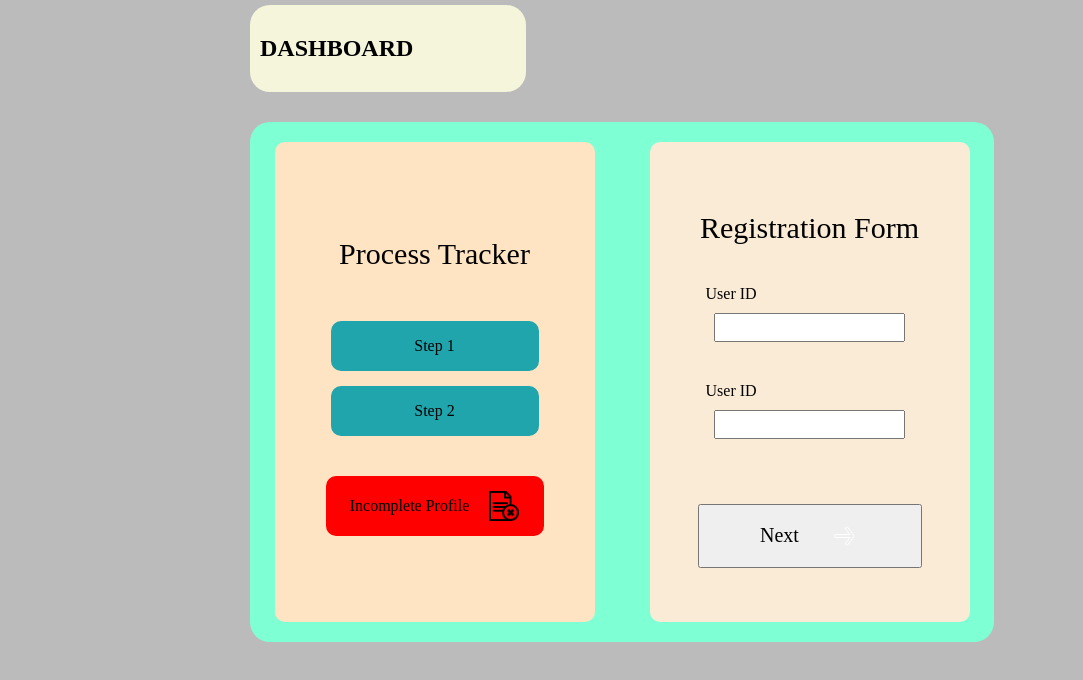
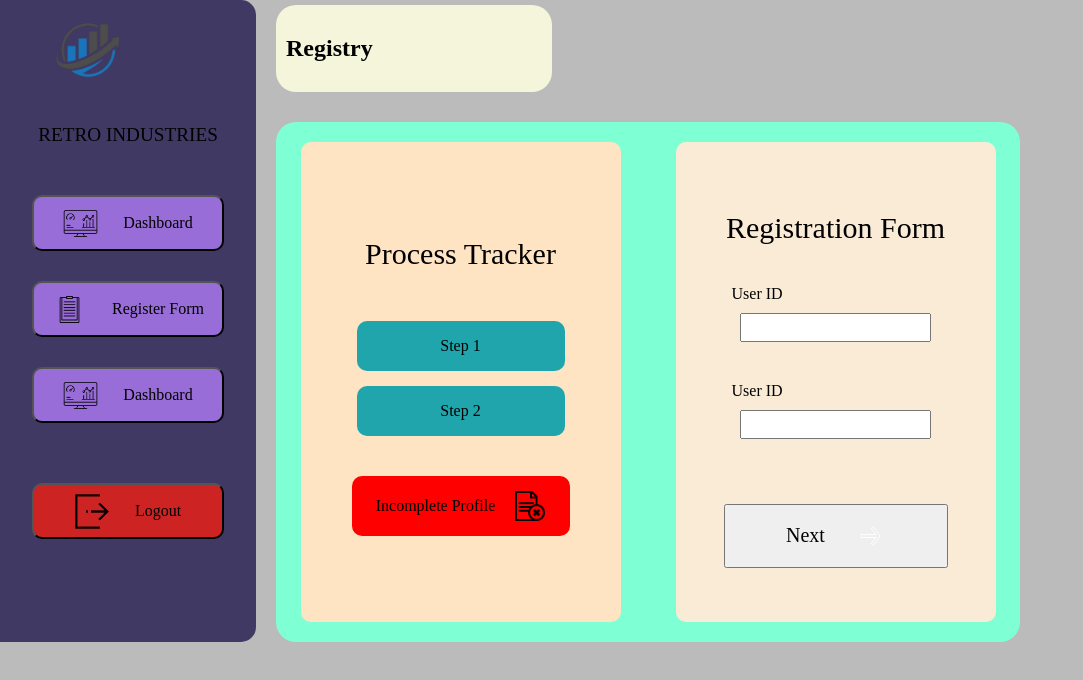
Before and after one commit to Aaronica123/java_promise, a React (Vite) app in the folder display/system_admin/: page /register in a window 1280 px wide. Shown: the top 680 px of the page, without its empty margins (0-1083 px from the left). Built offline with nearby package versions, Linux system fonts and the light colour scheme.

Commit message:
register form

```diff
--- a/display/system_admin/src/App.jsx
+++ b/display/system_admin/src/App.jsx
@@ -8,6 +8,7 @@ import Login from './dashboards/login.jsx';
 import {BrowserRouter as Router,Route,Routes} from "react-router-dom";
 import Payload from './security/role.jsx';
 import Register_form from './dashboards/register_form.jsx';
+
 function App() {
 
 
@@ -19,19 +20,21 @@ function App() {
     {/* <Sidebar/> */}
     {/* <Dash_1/> */}
     {/* <Login/> */}
-    {/* <Router>
+    {/* <Register_form/> */}
+    <Router>
       <Routes>
         <Route path="/" element={<Login/>}/>
         <Route path="/login" element={<Login/>}/>
+        {/* <Route path="/logout" element={<Logout/>}/> */}
         <Route path='/dashboard' element={
           <Payload>
           <Dash_1/>
           </Payload>
         }/>
+        <Route path="/register"element={<Register_form/>}/>
 
       </Routes>
-    </Router> */}
-    <Register_form/>
+    </Router>
     </>
   )
 }
--- a/display/system_admin/src/dashboards/register.css
+++ b/display/system_admin/src/dashboards/register.css
@@ -2,17 +2,20 @@
     display:flex;
     flex-direction: row;
     align-items: stretch;
+    justify-content: center;
     /* width:100vw;
     height: 100vh; */
 
 
 }
-
+.side_dash{
+    flex-shrink: 0;
+}
 .register_header{
     display: flex;
     flex-direction: column;
     gap:30px;
-    margin-left:250px;
+    margin-left:20px;
     margin-top: 5px;
     justify-content: center;
 
--- a/display/system_admin/src/dashboards/register_form.jsx
+++ b/display/system_admin/src/dashboards/register_form.jsx
@@ -1,16 +1,20 @@
 import next from "../images/navigate/next_icon.png";
 import file_complete from "../images/others/file-complete_40445.png";
 import cancel from "../images/others/cancel_logo.png";
+import Sidebar from "../sidebar/sidebar";
 import "./register.css";
 function Register_form(){
     return(
 <>
 <div className="register_design">
+    <div className="side_dash">
+        <Sidebar/>
+    </div>
     <div className="register_header">
 
         <div className="register-title">
             <div className="re1">
-                <h2>DASHBOARD</h2>
+                <h2>Registry</h2>
             </div>
 
         </div>
--- a/display/system_admin/src/dashboards/registry_dashboard.jsx
+++ b/display/system_admin/src/dashboards/registry_dashboard.jsx
@@ -15,7 +15,7 @@ function Dash_1(){
     <div className="dash_1">
         <div className="dash_head">
             <div className="dash_tx">
-                <p>Dashboard</p>
+                <h1>Dashboard</h1>
             </div>
 
         </div>
--- a/display/system_admin/src/notifications/logout.jsx
+++ b/display/system_admin/src/notifications/logout.jsx
@@ -66,11 +66,11 @@ function Logout(){
                     <p>Go Back</p>
                 </div>
                 </div>
-                <div className="log2">
-                <button className="log_p2p" onClick={log}>
+                <button className="log2">
+                <div className="log_p2p" onClick={log}>
                     <div>{mess}</div>
+                </div>
                 </button>
-                </div>
             </div>
         </div>
         </>
--- a/display/system_admin/src/sidebar/sidebar.css
+++ b/display/system_admin/src/sidebar/sidebar.css
@@ -107,7 +107,54 @@
     border-radius: 10px;
     padding: 10px;
 }
+.sidebar_item_reg{
+    display: flex;
+    flex-direction: row;
+    gap:25px;
+    justify-content: center;
+    align-items: center;
+    background-color: #986DD7;
+    min-width: 15vw;
+    cursor: pointer;
+    border-radius: 10px;
+}
 
+.sidebar_hide .sidebar_item_reg{
+    display: flex;
+    flex-direction: row;
+    gap:25px;
+    justify-content: center;
+    align-items: center;
+    background-color: #986DD7;
+    min-width: 5vw;
+    cursor: pointer;
+    border-radius: 10px;
+    padding: 10px;
+}
+.sidebar_item_dash{
+    display: flex;
+    flex-direction: row;
+    gap:25px;
+    justify-content: center;
+    align-items: center;
+    background-color: #986DD7;
+    min-width: 15vw;
+    cursor: pointer;
+    border-radius: 10px;
+}
+
+.sidebar_hide .sidebar_item_dash{
+    display: flex;
+    flex-direction: row;
+    gap:25px;
+    justify-content: center;
+    align-items: center;
+    background-color: #986DD7;
+    min-width: 5vw;
+    cursor: pointer;
+    border-radius: 10px;
+    padding: 10px;
+}
 .sidebar_image{
     display: flex;
     align-items: flex-start;
--- a/display/system_admin/src/sidebar/sidebar.jsx
+++ b/display/system_admin/src/sidebar/sidebar.jsx
@@ -1,13 +1,13 @@
-import { useState } from "react";
+import { useEffect, useState } from "react";
 import logo from "../images/logo/logo.png"
 import logout from "../images/dashboard/logout_logo.png";
 import form_register from "../images/dashboard/register_form_icon.png";
 import dashboard from "../images/dashboard/dashboard.png";
 import "./sidebar.css";
 import Logout from "../notifications/logout";
-
+import { useNavigate } from "react-router-dom";
 function Sidebar(){
-
+const nav=useNavigate();
 const [track,settrack]=useState(true);
 function manage(){
     const hold=!track;
@@ -17,6 +17,12 @@ const [tr,settr]=useState(false);
 const set=()=>{
     const h=!tr;
     settr(h);
+}
+function dir(){
+nav("/register");
+}
+function dash(){
+    nav("/dashboard")
 }
 
 return(
@@ -33,22 +39,22 @@ return(
         </div>
         </div>
 
-        <div className="sidebar_item">
+        <button className="sidebar_item_dash" onClick={dash}>
             <div className="sidebar_image">
                 <img src={dashboard}/>
             </div>
             <div className="sidebar_label">
             <p>  Dashboard </p>
             </div>
-        </div>
-        <div className="sidebar_item">
+        </button>
+        <button className="sidebar_item_reg" onClick={dir}>
             <div className="sidebar_image">
-                <img src={form_register}/>
+                <img src={form_register} />
             </div>
             <div className="sidebar_label">
              <p>  Register Form </p>
             </div>
-        </div>
+        </button>
         <button className="sidebar_item">
             <div className="sidebar_image">
                 <img src={dashboard}/>
```
